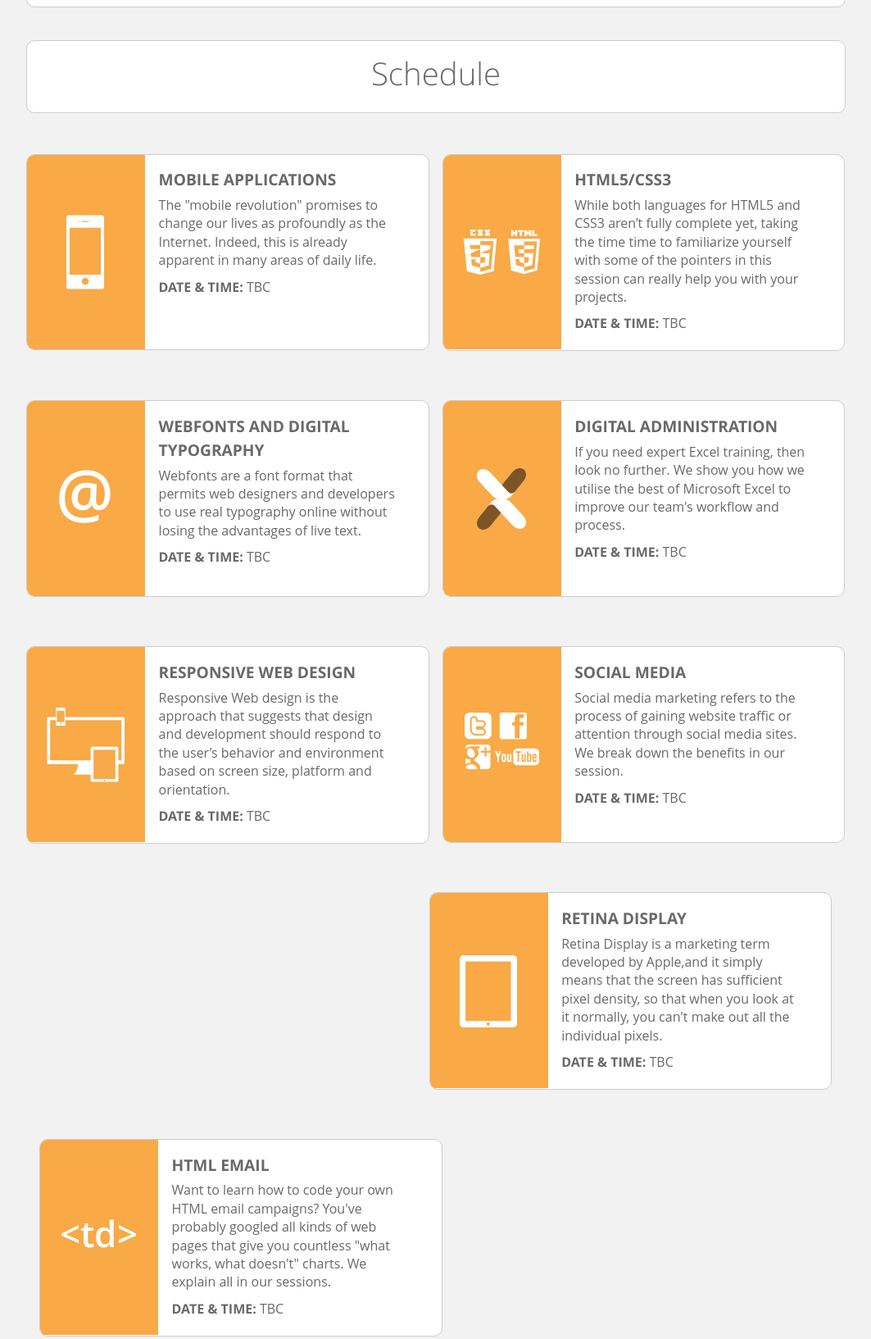
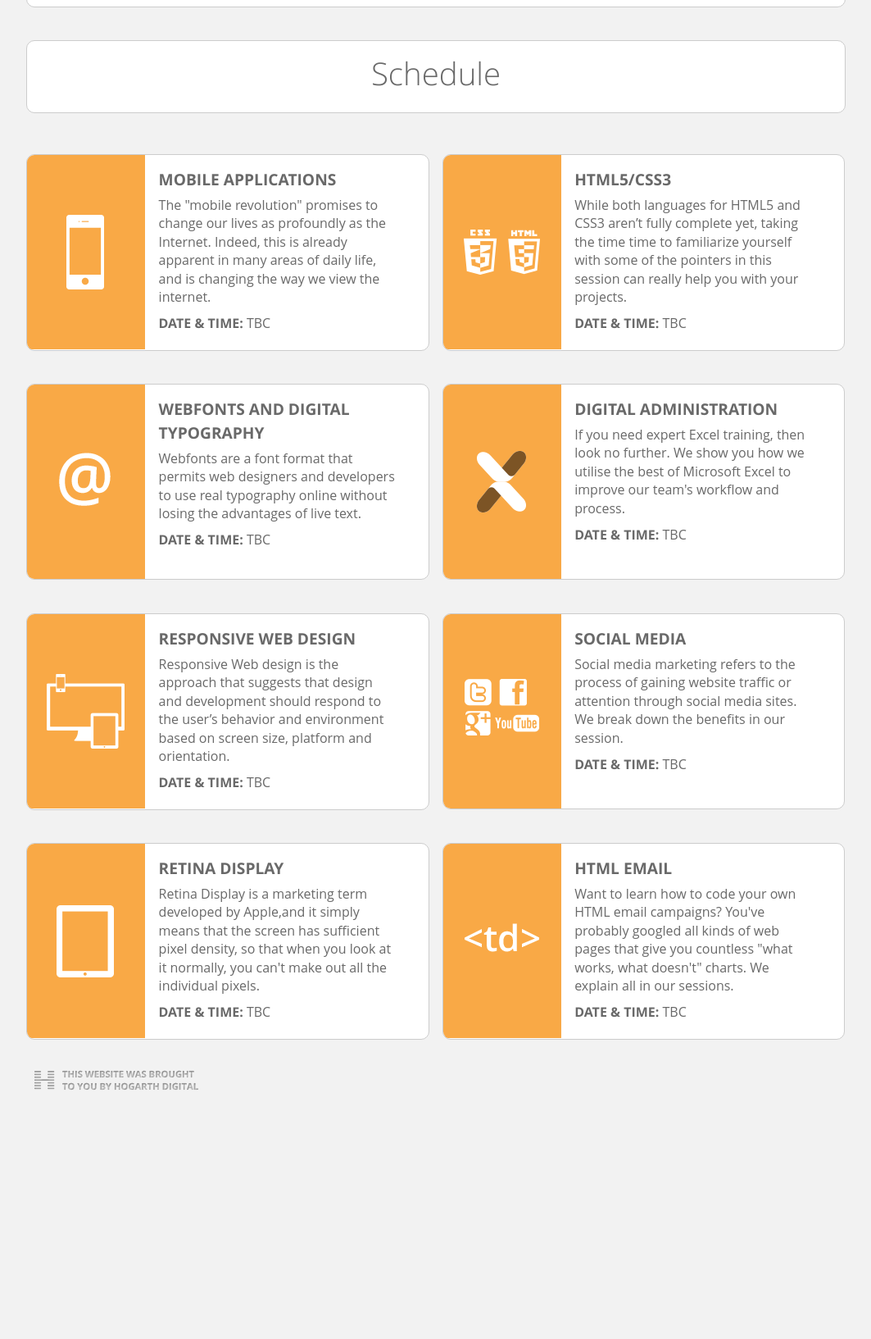
Before and after one commit to courtsmclean/digitalsessions, a plain HTML site: page index.html in a window 1280 px wide. Shown: the part 2383-4016 px from the top of the page at 82% size, without its empty margins (108-1171 px from the left). After the commit the page ends 3741 px from the top, so only its background shows below. Drawn offline with nearby package versions, Linux system fonts and the light colour scheme; a web font is replaced by a local one.

Commit message:
latest upload - responsive display needs to be tested on other devices

```diff
--- a/css/main.css
+++ b/css/main.css
@@ -361,6 +361,7 @@ a:hover#menu-icon {
 }
 .schedule {
     background-color: #f9a946;
+    float: left;
     margin: 0;
     padding: 15% 5%;
    -moz-border-radius: 4px 0 0 4px;
@@ -398,9 +399,6 @@ padding-top: 60px;
     margin-left: 0;
 }
 
-.speakers-container img{
-    float: left;
-}
 .speakers-container p{
     padding-left: 0;
     padding-right: 0;
@@ -426,7 +424,13 @@ p span{
     overflow: auto;
     width: 100%;
 }
-
+.schedule-row {
+    min-height: 280px;
+    overflow: auto;
+}
+.schedule-row .white-panel{
+    margin-bottom: 0;
+}
 
 /* ==========================================================================
    Media Queries
@@ -515,6 +519,18 @@ p span{
     .wrapper {
         width: 1026px; /* 1140px - 10% for margins */
         margin: 0 auto;
+    }
+}
+
+@media only screen and (max-width : 1080px) {
+    .schedule {
+        float: none;
+        padding: 2% 0;
+        margin:0 auto;
+        text-align: center;
+    }
+    .text{
+        width: 90%;
     }
 }
 
--- a/index.html
+++ b/index.html
@@ -185,17 +185,21 @@
             </div> <!-- #white-panel -->
 
             <div id="schedule-container">
+
                 <!-- Schedule Row 01 -->
-                <div>
+                <div class="schedule-row">
 
                     <div class="six col">
                         <div class="speakers-container">
                             <div class="white-panel">
 
-                                <img src="images/icon-mobile.png" class="schedule scale-with-grid" title="Mobile Applications" alt="Mobile Applications" />
+                                <div class="schedule">
+                                    <img src="images/icon-mobile.png" class="scale-with-grid" title="Mobile Applications" alt="Mobile Applications" />
+                                </div>
+
                                 <div class="text">
                                 <h3>Mobile Applications</h3>
-                                <p>The "mobile revolution" promises to change our lives as profoundly as the Internet. Indeed, this is already apparent in many areas of daily life.</p><p><span>Date &amp; time:</span> TBC</p>
+                                <p>The "mobile revolution" promises to change our lives as profoundly as the Internet. Indeed, this is already apparent in many areas of daily life, and is changing the way we view the internet.</p><p><span>Date &amp; time:</span> TBC</p>
                                 </div> <!-- # -->
 
                             </div> <!-- #white-panel -->
@@ -207,7 +211,10 @@
                         <div class="speakers-container">
                             <div class="white-panel relative">
 
-                                <img src="images/icon-html5.png" class="schedule scale-with-grid" title="HTML5/CSS3" alt="HTML5/CSS3" />
+                                <div class="schedule">
+                                <img src="images/icon-html5.png" class="scale-with-grid" title="HTML5/CSS3" alt="HTML5/CSS3" />
+                                </div>
+
                                 <div class="text">
                                 <h3>HTML5/CSS3</h3>
                                 <p>While both languages for HTML5 and CSS3 aren’t fully complete yet, taking the time time to familiarize yourself with some of the pointers in this session can really help you with your projects.</p><p><span>Date &amp; time:</span> TBC</p>
@@ -221,13 +228,16 @@
 
 
                 <!-- Schedule Row 02 -->
-                <div>
+                <div class="schedule-row">
 
                     <div class="six col">
                         <div class="speakers-container">
                             <div class="white-panel ">
 
-                            <img src="images/icon-webfonts.png" class="schedule scale-with-grid" title="Webfonts and Digital Typography" alt="Webfonts and Digital Typography" />
+                            <div class="schedule">
+                                <img src="images/icon-webfonts.png" class="scale-with-grid" title="Webfonts and Digital Typography" alt="Webfonts and Digital Typography" />
+                            </div>
+
                             <div class="text">
                             <h3>Webfonts and Digital Typography</h3>
                             <p>Webfonts are a font format that permits web designers and developers to use real typography online without losing the advantages of live text.</p><p><span>Date &amp; time:</span> TBC</p>
@@ -242,7 +252,10 @@
                         <div class="speakers-container">
                             <div class="white-panel relative">
 
-                            <img src="images/icon-excel.png" class="schedule scale-with-grid" title="Digital administration" alt="Digital administration" />
+                            <div class="schedule">
+                                <img src="images/icon-excel.png" class="scale-with-grid" title="Digital administration" alt="Digital administration" />
+                            </div>
+
                             <div class="text">
                             <h3>Digital administration</h3>
                             <p>If you need expert Excel training, then look no further. We show you how we utilise the best of Microsoft Excel to improve our team's workflow and process.</p><p><span>Date &amp; time:</span> TBC</p>
@@ -256,13 +269,16 @@
 
 
                 <!-- Schedule Row 03 -->
-                <div>
+                <div class="schedule-row">
 
                     <div class="six col">
                         <div class="speakers-container">
                             <div class="white-panel ">
 
-                            <img src="images/icon-responsive.png" class="schedule scale-with-grid" title="Responsive Web Design" alt="Responsive Web Design" />
+                            <div class="schedule">
+                                <img src="images/icon-responsive.png" class="scale-with-grid" title="Responsive Web Design" alt="Responsive Web Design" />
+                            </div>
+
                             <div class="text">
                             <h3>Responsive Web Design</h3>
                             <p>Responsive Web design is the approach that suggests that design and development should respond to the user’s behavior and environment based on screen size, platform and orientation.</p><p><span>Date &amp; time:</span> TBC</p>
@@ -276,7 +292,10 @@
                         <div class="speakers-container">
                             <div class="white-panel ">
 
-                            <img src="images/icon-social.png" class="schedule scale-with-grid" title="Social Media" alt="Social Media" />
+                            <div class="schedule">
+                            <img src="images/icon-social.png" class="scale-with-grid" title="Social Media" alt="Social Media" />
+                            </div>
+
                             <div class="text">
                             <h3>Social Media</h3>
                             <p>Social media marketing refers to the process of gaining website traffic or attention through social media sites. We break down the benefits in our session.</p><p><span>Date &amp; time:</span> TBC</p>
@@ -290,13 +309,16 @@
 
 
                 <!-- Schedule Row 04 -->
-                <div>
+                <div class="schedule-row">
 
                     <div class="six col">
                         <div class="speakers-container">
                             <div class="white-panel ">
 
-                            <img src="images/icon-retina.png" class="schedule scale-with-grid" title="Retina Display" alt="Retina Display" />
+                            <div class="schedule">
+                            <img src="images/icon-retina.png" class="scale-with-grid" title="Retina Display" alt="Retina Display" />
+                            </div>
+
                             <div class="text">
                             <h3>Retina Display</h3>
                             <p>Retina Display is a marketing term developed by Apple,and it simply means that the screen has sufficient pixel density, so that when you look at it normally, you can't make out all the individual pixels.</p><p><span>Date &amp; time:</span> TBC</p>
@@ -310,7 +332,10 @@
                         <div class="speakers-container">
                             <div class="white-panel ">
 
-                            <img src="images/icon-email.png" class="schedule scale-with-grid" title="HTML Email" alt="HTML Email" />
+                            <div class="schedule">
+                            <img src="images/icon-email.png" class="scale-with-grid" title="HTML Email" alt="HTML Email" />
+                            </div>
+
                             <div class="text">
                             <h3>HTML Email</h3>
                             <p>Want to learn how to code your own HTML email campaigns? You've probably googled all kinds of web pages that give you countless &quot;what works, what doesn't&quot; charts. We explain all in our sessions.</p><p><span>Date &amp; time:</span> TBC</p>
```
